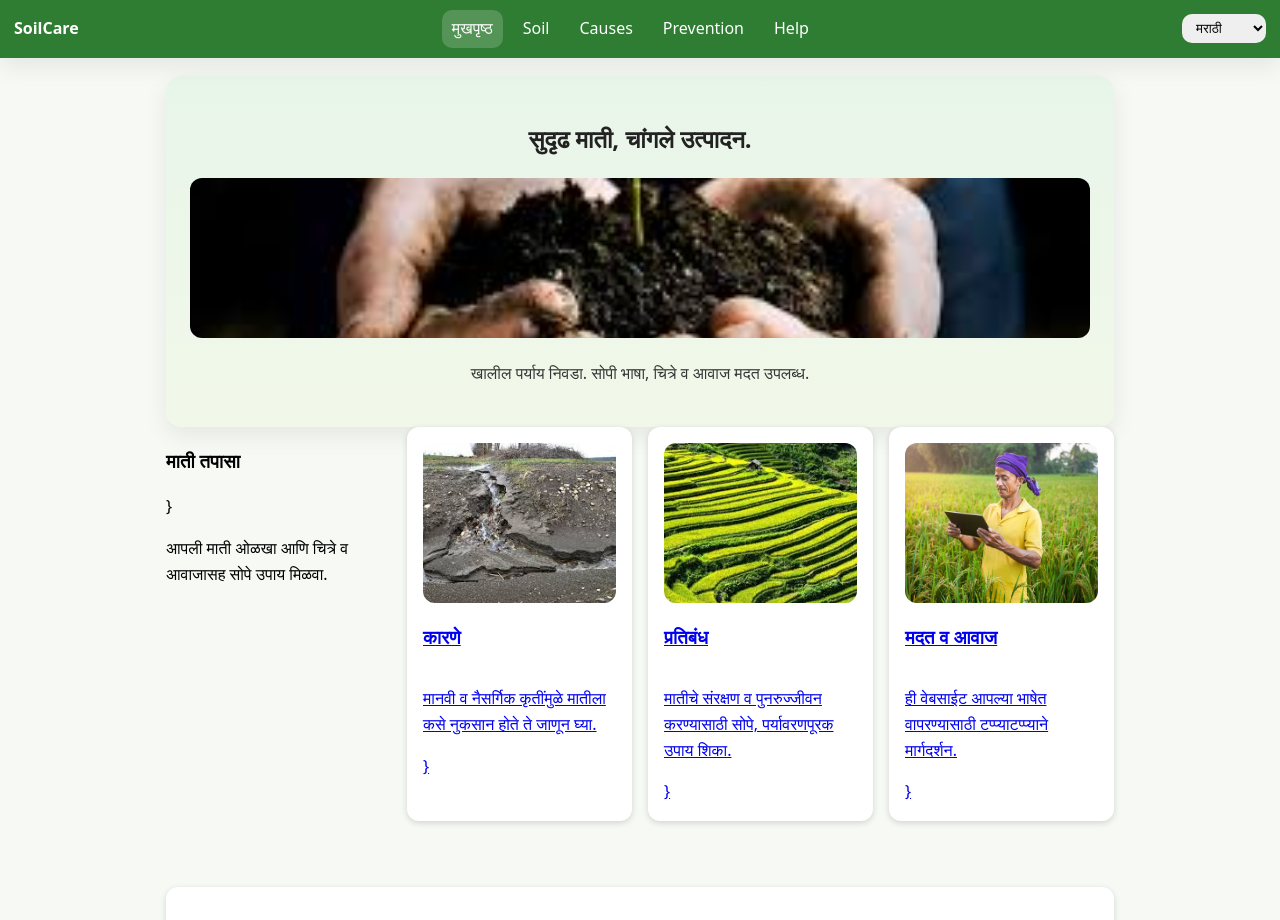
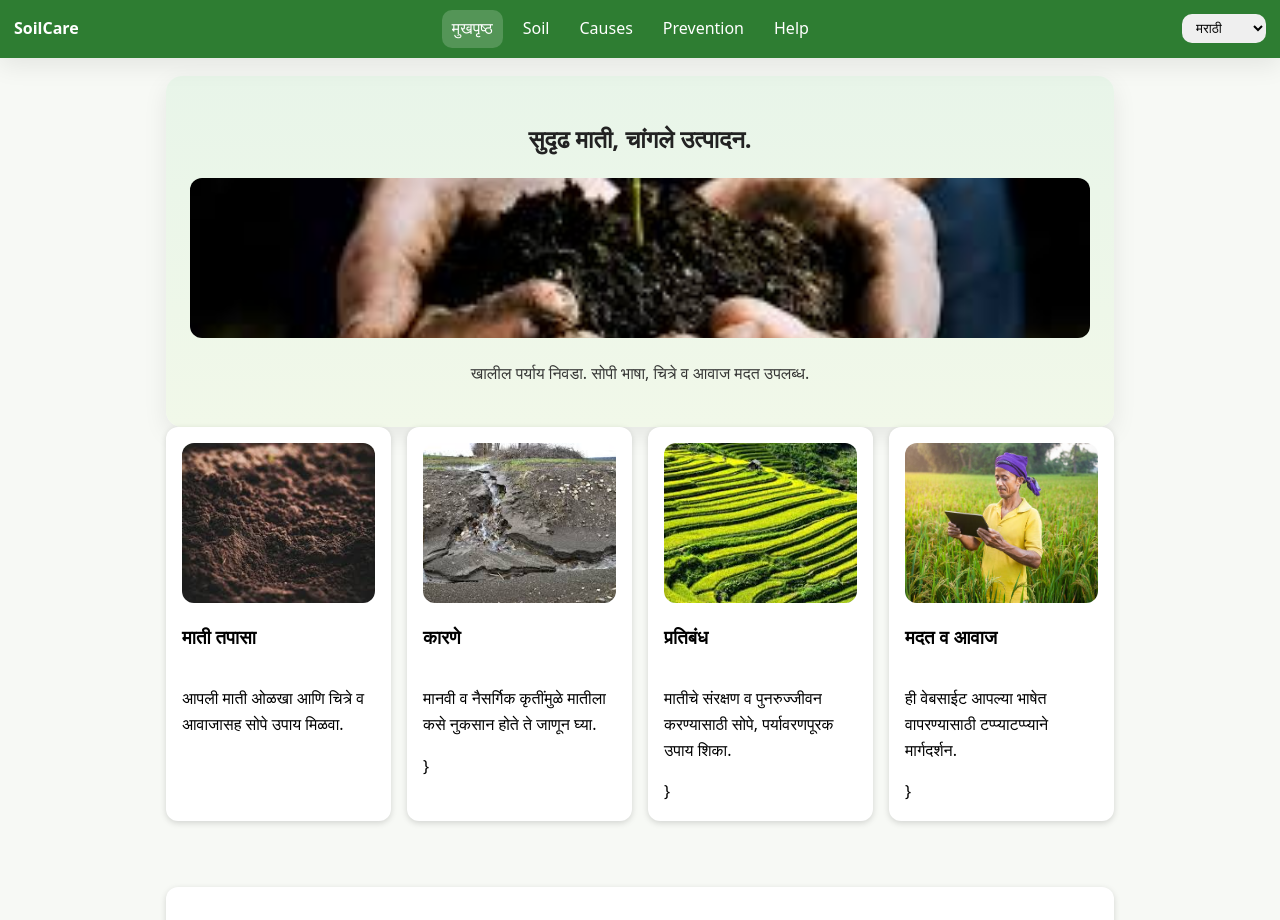
Before and after one commit to Grishma2006/land_degradation, a plain HTML site: page index.html in a window 1280 px wide. Shown: the top 920 px of the page. Drawn offline with Linux system fonts and the light colour scheme.

Commit message:
Update index.html

```diff
--- a/index.html
+++ b/index.html
@@ -37,16 +37,14 @@
 
   <section class="grid grid-2">
     <!-- Soil -->
- <a href="soil.html" style="color:#000; text-decoration:none;"
+ <a href="soil.html" style="color:#000; text-decoration:none;" class="card">
   <img src="images/soil-types.jpg" alt="Soil Types" class="icon-img">
   <h3 data-i18n="home_card_soil">Check Soil</h3>
-
-}
   <p data-i18n="home_card_soil_desc">Identify your soil type and get practical solutions with pictures and voice support.</p>
 </a>
 
 <!-- Causes -->
-<a href="causes.html" class="card">
+<a href="causes.html" style="color:#000; text-decoration:none;" class="card">
   <img src="images/soil-causes.jpg" alt="Causes" class="icon-img">
   <h3 data-i18n="home_card_causes">Causes</h3>
   <p data-i18n="home_card_causes_desc">Learn what human and natural activities harm the soil, with real examples.</p>
@@ -55,7 +53,7 @@
 </a>
 
 <!-- Prevention -->
-<a href="prevention.html" class="card">
+<a href="prevention.html" style="color:#000; text-decoration:none;" class="card">
   <img src="images/soil-prevention.jpg" alt="Prevention" class="icon-img">
   <h3 data-i18n="home_card_prev">Prevention</h3>
   <p data-i18n="home_card_prev_desc">Discover simple, eco-friendly methods to protect and restore soil health.</p>
@@ -63,7 +61,7 @@
 </a>
 
 <!-- Help -->
-<a href="help.html" class="card">
+<a href="help.html" style="color:#000; text-decoration:none;" class="card">
   <img src="images/help.jpg" alt="Help" class="icon-img">
   <h3 data-i18n="home_card_help">Help & Audio</h3>
   <p data-i18n="home_card_help_desc">Step-by-step guide to using this website effectively in your own language.</p>
```
